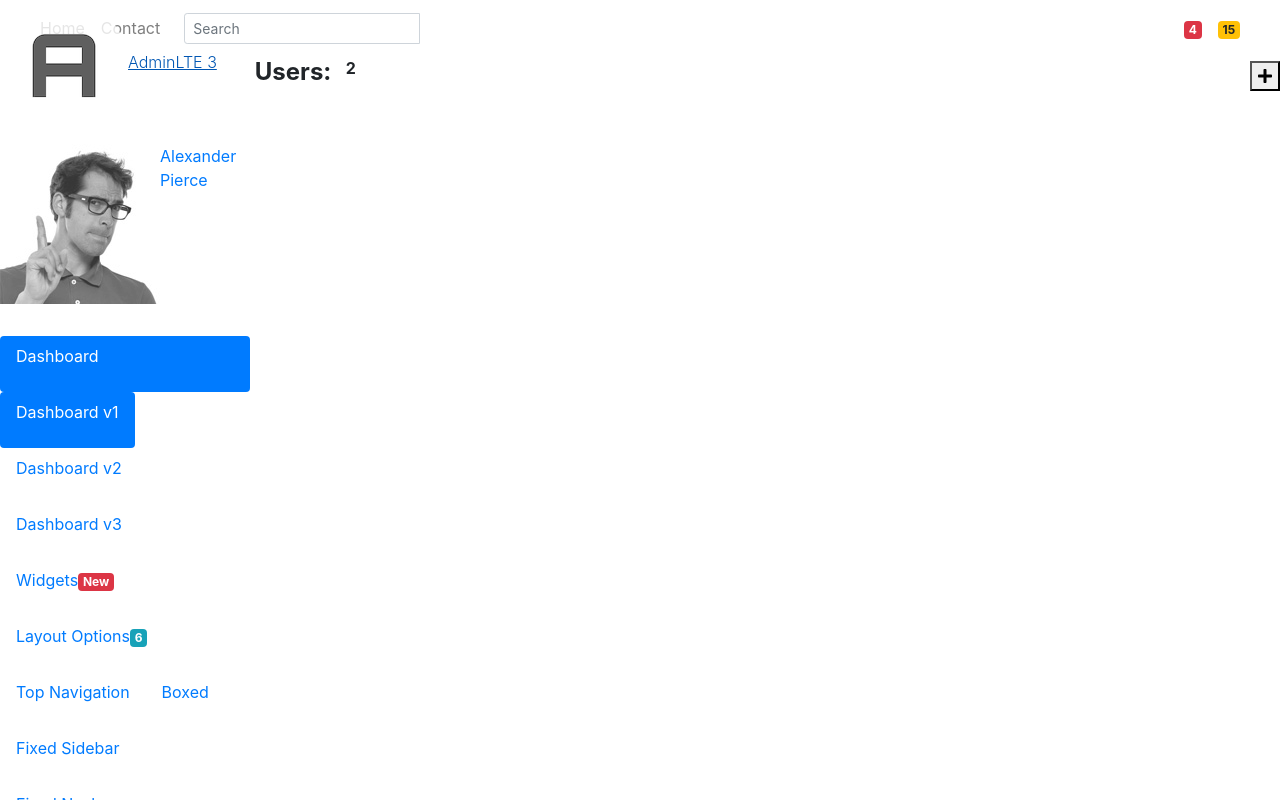
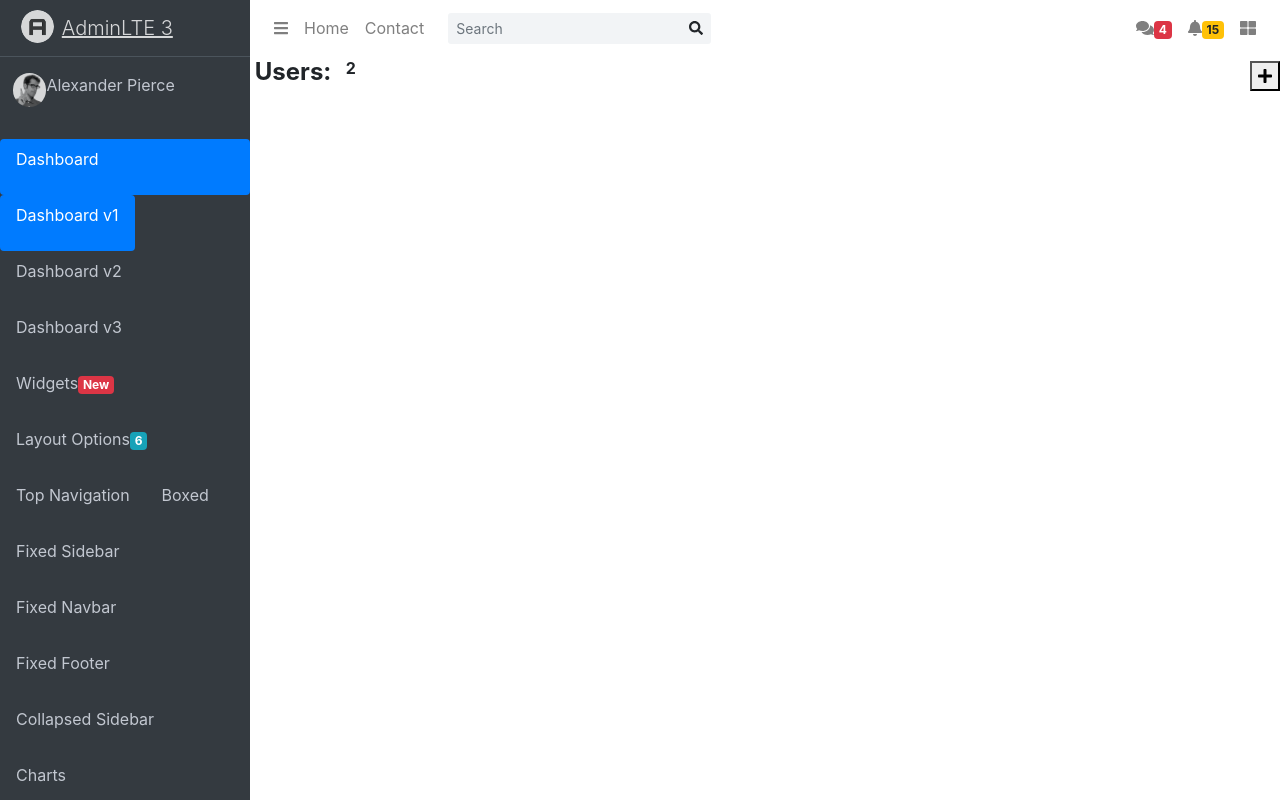
Before and after one commit to adirozaq8/flight-app, a React (Create React App) app in the folder admin/: page / in a window 1280 px wide. Built offline with nearby package versions, Linux system fonts and the light colour scheme.

Commit message:
added css/fontawesome icons for admin

```diff
--- a/admin/src/pages/Admin/components/dashboard/Dashboard.css
+++ b/admin/src/pages/Admin/components/dashboard/Dashboard.css
@@ -1,3 +1,6 @@
+.Dashboard__Navbar {
+  margin-left: 250px;
+}
 .Dashboard__Sidebar {
   bottom: 0;
   float: none;
--- a/admin/src/pages/Admin/components/navbar/Navbar.css
+++ b/admin/src/pages/Admin/components/navbar/Navbar.css
@@ -1,19 +1,187 @@
-.Navbar {
-  background-color: lightyellow;
-  display: flex;
+.input-group-sm > .custom-select,
+.input-group-sm > .form-control,
+.input-group-sm > .input-group-append > .btn,
+.input-group-sm > .input-group-append > .input-group-text,
+.input-group-sm > .input-group-prepend > .btn,
+.input-group-sm > .input-group-prepend > .input-group-text {
+  padding: 0.25rem 0.5rem;
+  font-size: 0.875rem;
+  line-height: 1.5;
+  border-radius: 0.2rem;
+}
+.input-group-sm > .custom-select,
+.input-group-sm > .form-control:not(textarea) {
+  height: calc(1.8125rem + 2px);
+}
+.navbar-light .btn-navbar,
+.navbar-light .form-control-navbar {
+  background-color: #f2f4f6;
+  border: 0;
+}
+.input-group-sm > .custom-select,
+.input-group-sm > .form-control,
+.input-group-sm > .input-group-append > .btn,
+.input-group-sm > .input-group-append > .input-group-text,
+.input-group-sm > .input-group-prepend > .btn,
+.input-group-sm > .input-group-prepend > .input-group-text {
+  padding: 0.25rem 0.5rem;
+  font-size: 0.875rem;
+  line-height: 1.5;
+  border-radius: 0.2rem;
+}
+.input-group > .custom-file,
+.input-group > .custom-select,
+.input-group > .form-control,
+.input-group > .form-control-plaintext {
   position: relative;
+  -ms-flex: 1 1 auto;
+  flex: 1 1 auto;
+  width: 1%;
+  margin-bottom: 0;
 }
-.Navbar__nav {
-  display: flex;
-  flex-direction: row;
-  list-style: none;
+@media (min-width: 576px) {
+  .form-inline .form-control {
+    display: inline-block;
+    width: auto;
+    vertical-align: middle;
+  }
 }
-.Navbar__nav__nav-item {
-  display: list-item;
+.btn-navbar,
+.form-control-navbar {
+  transition: none;
 }
-.Navbar__nav__ml-auto {
-  display: flex;
-  flex-direction: row;
-  list-style: none;
-  margin-left: auto;
+.form-control-navbar {
+  border-right-width: 0;
 }
+.form-control {
+  display: block;
+  width: 100%;
+  height: calc(2.25rem + 2px);
+  padding: 0.375rem 0.75rem;
+  font-size: 1rem;
+  font-weight: 400;
+  line-height: 1.5;
+  color: #495057;
+  background-color: #fff;
+  background-clip: padding-box;
+  border: 1px solid #ced4da;
+  border-radius: 0.25rem;
+  box-shadow: inset 0 0 0 transparent;
+  transition: border-color 0.15s ease-in-out, box-shadow 0.15s ease-in-out;
+}
+[type="search"] {
+  outline-offset: -2px;
+  -webkit-appearance: none;
+}
+button,
+input {
+  overflow: visible;
+}
+button,
+input,
+optgroup,
+select,
+textarea {
+  margin: 0;
+  font-family: inherit;
+  font-size: inherit;
+  line-height: inherit;
+}
+*,
+::after,
+::before {
+  box-sizing: border-box;
+}
+user agent stylesheet input[type="search" i] {
+  -webkit-appearance: searchfield;
+  box-sizing: border-box;
+  padding: 1px;
+}
+user agent stylesheet input {
+  -webkit-writing-mode: horizontal-tb !important;
+  writing-mode: horizontal-tb !important;
+  text-rendering: auto;
+  color: -internal-light-dark-color(black, white);
+  letter-spacing: normal;
+  word-spacing: normal;
+  text-transform: none;
+  text-indent: 0px;
+  text-shadow: none;
+  display: inline-block;
+  text-align: start;
+  -webkit-appearance: textfield;
+  background-color: -internal-light-dark-color(white, black);
+  -webkit-rtl-ordering: logical;
+  cursor: text;
+  margin: 0em;
+  font: 400 13.3333px Arial;
+  padding: 1px 0px;
+  border-width: 2px;
+  border-style: inset;
+  border-color: initial;
+  border-image: initial;
+}
+body {
+  margin: 0;
+  font-family: "Source Sans Pro", -apple-system, BlinkMacSystemFont, "Segoe UI",
+    Roboto, "Helvetica Neue", Arial, sans-serif, "Apple Color Emoji",
+    "Segoe UI Emoji", "Segoe UI Symbol";
+  font-size: 1rem;
+  font-weight: 400;
+  line-height: 1.5;
+  color: #212529;
+  text-align: left;
+  background-color: #fff;
+}
+:root {
+  --blue: #007bff;
+  --indigo: #6610f2;
+  --purple: #6f42c1;
+  --pink: #e83e8c;
+  --red: #dc3545;
+  --orange: #fd7e14;
+  --yellow: #ffc107;
+  --green: #28a745;
+  --teal: #20c997;
+  --cyan: #17a2b8;
+  --white: #ffffff;
+  --gray: #6c757d;
+  --gray-dark: #343a40;
+  --primary: #007bff;
+  --secondary: #6c757d;
+  --success: #28a745;
+  --info: #17a2b8;
+  --warning: #ffc107;
+  --danger: #dc3545;
+  --light: #f8f9fa;
+  --dark: #343a40;
+  --breakpoint-xs: 0;
+  --breakpoint-sm: 576px;
+  --breakpoint-md: 768px;
+  --breakpoint-lg: 992px;
+  --breakpoint-xl: 1200px;
+  --font-family-sans-serif: "Source Sans Pro", -apple-system, BlinkMacSystemFont,
+    "Segoe UI", Roboto, "Helvetica Neue", Arial, sans-serif, "Apple Color Emoji",
+    "Segoe UI Emoji", "Segoe UI Symbol";
+  --font-family-monospace: SFMono-Regular, Menlo, Monaco, Consolas,
+    "Liberation Mono", "Courier New", monospace;
+}
+html {
+  font-family: sans-serif;
+  line-height: 1.15;
+  -webkit-text-size-adjust: 100%;
+  -webkit-tap-highlight-color: transparent;
+}
+user agent stylesheet html {
+  color: -internal-root-color;
+}
+*,
+::after,
+::before {
+  box-sizing: border-box;
+}
+*,
+::after,
+::before {
+  box-sizing: border-box;
+}
--- a/admin/src/pages/Admin/components/navbar/Navbar.jsx
+++ b/admin/src/pages/Admin/components/navbar/Navbar.jsx
@@ -1,5 +1,12 @@
 import React, { Component } from "react";
-//import "./Navbar.css";
+import { FontAwesomeIcon } from "@fortawesome/react-fontawesome";
+import { faBars } from "@fortawesome/free-solid-svg-icons";
+import { faSearch } from "@fortawesome/free-solid-svg-icons";
+import { faComments } from "@fortawesome/free-solid-svg-icons";
+import { faBell } from "@fortawesome/free-solid-svg-icons";
+import { faBellO } from "@fortawesome/free-solid-svg-icons";
+import { faThLarge } from "@fortawesome/free-solid-svg-icons";
+import "./Navbar.css";
 
 class Navbar extends Component {
   render() {
@@ -8,7 +15,7 @@ class Navbar extends Component {
         <ul class="Navbar__nav navbar-nav">
           <li class="nav-item">
             <a class="nav-link" data-widget="pushmenu" href="#">
-              <i class="fas fa-bars"></i>
+              <FontAwesomeIcon icon={faBars} />
             </a>
           </li>
           <li class="nav-item d-none d-sm-inline-block">
@@ -32,7 +39,7 @@ class Navbar extends Component {
             />
             <div class="input-group-append">
               <button class="btn btn-navbar" type="submit">
-                <i class="fas fa-search"></i>
+                <FontAwesomeIcon icon={faSearch} />
               </button>
             </div>
           </div>
@@ -40,7 +47,7 @@ class Navbar extends Component {
         <ul class="Navbar__nav__ml-auto navbar-nav ml-auto">
           <li class="nav-item dropdown">
             <a class="nav-link" data-toggle="dropdown" href="#">
-              <i class="far fa-comments"></i>
+              <FontAwesomeIcon icon={faComments} />
               <span class="badge badge-danger navbar-badge">4</span>
             </a>
             <div class="dropdown-menu dropdown-menu-lg dropdown-menu-right">
@@ -117,7 +124,7 @@ class Navbar extends Component {
           </li>
           <li class="nav-item dropdown">
             <a class="nav-link" data-toggle="dropdown" href="#">
-              <i class="far fa-bell"></i>
+              <FontAwesomeIcon icon={faBell} />
               <span class="badge badge-warning navbar-badge">15</span>
             </a>
             <div class="dropdown-menu dropdown-menu-lg dropdown-menu-right">
@@ -152,7 +159,7 @@ class Navbar extends Component {
               data-slide="true"
               href="#"
             >
-              <i class="fas fa-th-large"></i>
+              <FontAwesomeIcon icon={faThLarge} />
             </a>
           </li>
         </ul>
--- /dev/null
+++ b/admin/src/pages/Admin/components/navbar/Navbar2.css
@@ -0,0 +1,19 @@
+.Navbar {
+  background-color: lightyellow;
+  display: flex;
+  position: relative;
+}
+.Navbar__nav {
+  display: flex;
+  flex-direction: row;
+  list-style: none;
+}
+.Navbar__nav__nav-item {
+  display: list-item;
+}
+.Navbar__nav__ml-auto {
+  display: flex;
+  flex-direction: row;
+  list-style: none;
+  margin-left: auto;
+}
--- a/admin/src/pages/Admin/components/sidebar/Sidebar.css
+++ b/admin/src/pages/Admin/components/sidebar/Sidebar.css
@@ -1,3 +1,41 @@
+[class*="sidebar-dark-"] {
+  background-color: #343a40;
+}
+[class*="sidebar-dark"] .brand-link {
+  border-bottom: 1px solid #4b545c;
+  color: rgba(255, 255, 255, 0.8);
+}
+[class*="sidebar-dark-"] .sidebar a {
+  color: #c2c7d0;
+}
+.brand-link {
+  display: block;
+  font-size: 1.25rem;
+  line-height: 1.5;
+  padding: 0.8125rem 0.5rem;
+  transition: width 0.3s ease-in-out;
+  white-space: nowrap;
+}
+.brand-link .brand-image {
+  float: left;
+  line-height: 0.8;
+  margin-left: 0.8rem;
+  margin-right: 0.5rem;
+  margin-top: -3px;
+  max-height: 33px;
+  width: auto;
+}
+.user-panel .image {
+  display: inline-block;
+  padding-left: 0.8rem;
+}
+.user-panel img {
+  height: auto;
+  width: 2.1rem;
+}
+.img-circle {
+  border-radius: 50%;
+}
 .Sidebar {
   margin: 0;
 }
```
